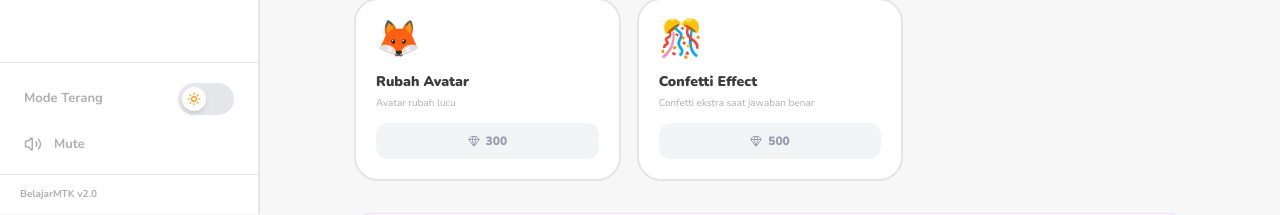
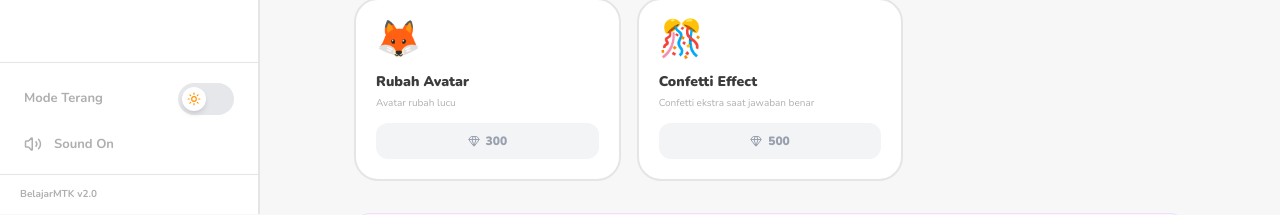
Before and after one commit to idansajah71-blip/math-is-fun, a Next.js app: page /shop in a window 1280 px wide. Shown: the part 586-801 px from the top of the page. Built offline with nearby package versions, Linux system fonts and the light colour scheme.

Commit message:
feat: integrate sound manager into sidebar
- useSoundManager hook: persist sound preference
- Sidebar: sound toggle with visual feedback
- Sound state synced across components

```diff
--- a/src/components/Sidebar.tsx
+++ b/src/components/Sidebar.tsx
@@ -9,6 +9,7 @@ import { Home, Trophy, Award, User, Zap, Flame, Target, FileText, Moon, Sun, Vol
 import { useTheme } from "next-themes";
 import XPBar from "./ui/XPBar";
 import ThemeToggle from "./ui/ThemeToggle";
+import { useSoundManager } from "@/hooks/useSoundManager";
 
 const NAV = [
   { href: "/", label: "Beranda", icon: Home, color: "text-[var(--duo-green)]" },
@@ -28,6 +29,7 @@ export default function Sidebar() {
   const [mounted, setMounted] = useState(false);
   const [muted, setMuted] = useState(false);
   const [mobileOpen, setMobileOpen] = useState(false);
+  const { enabled: soundEnabled, toggle: toggleSound } = useSoundManager();
 
   useEffect(() => {
     setProfile(getProfile());
@@ -137,13 +139,13 @@ export default function Sidebar() {
           <ThemeToggle />
         </div>
         <motion.button
-          onClick={() => setMuted(!muted)}
+          onClick={toggleSound}
           className="flex items-center gap-3 px-3 py-2 rounded-xl text-[13px] font-bold text-[var(--duo-text-muted)] hover:bg-gray-50 dark:hover:bg-gray-800 w-full transition-colors"
           whileHover={{ x: 4 }}
           whileTap={{ scale: 0.97 }}
         >
-          {muted ? <VolumeX size={18} /> : <Volume2 size={18} />}
-          {muted ? "Unmute" : "Mute"}
+          {soundEnabled ? <Volume2 size={18} /> : <VolumeX size={18} />}
+          {soundEnabled ? "Sound On" : "Sound Off"}
         </motion.button>
       </div>
 
--- /dev/null
+++ b/src/hooks/useSoundManager.ts
@@ -0,0 +1,20 @@
+"use client";
+
+import { useState, useEffect } from "react";
+import { isSoundEnabled, setSoundEnabled } from "@/lib/sounds";
+
+export function useSoundManager() {
+  const [enabled, setEnabled] = useState(true);
+
+  useEffect(() => {
+    setEnabled(isSoundEnabled());
+  }, []);
+
+  const toggle = () => {
+    const newVal = !enabled;
+    setEnabled(newVal);
+    setSoundEnabled(newVal);
+  };
+
+  return { enabled, toggle };
+}
```
